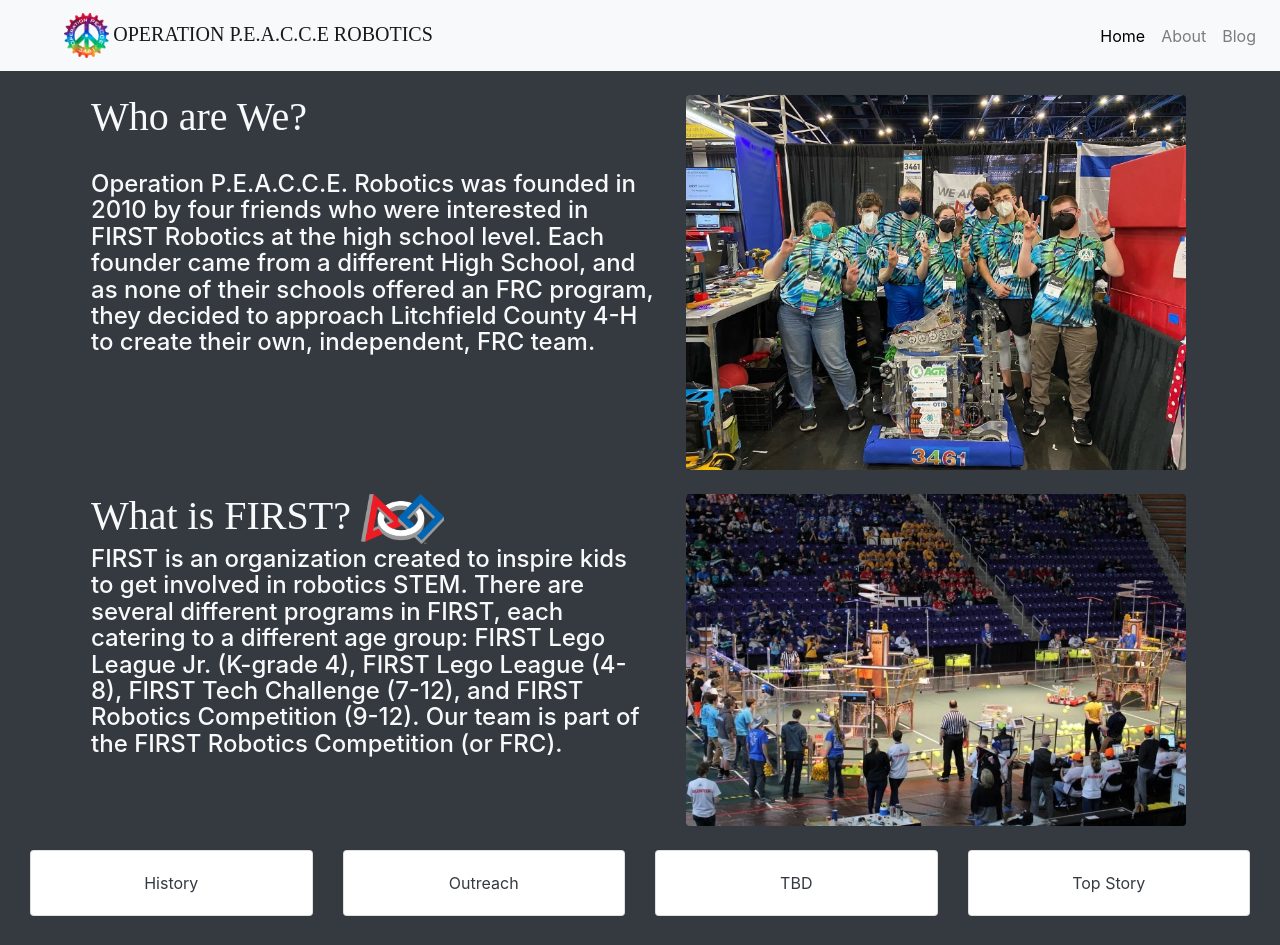
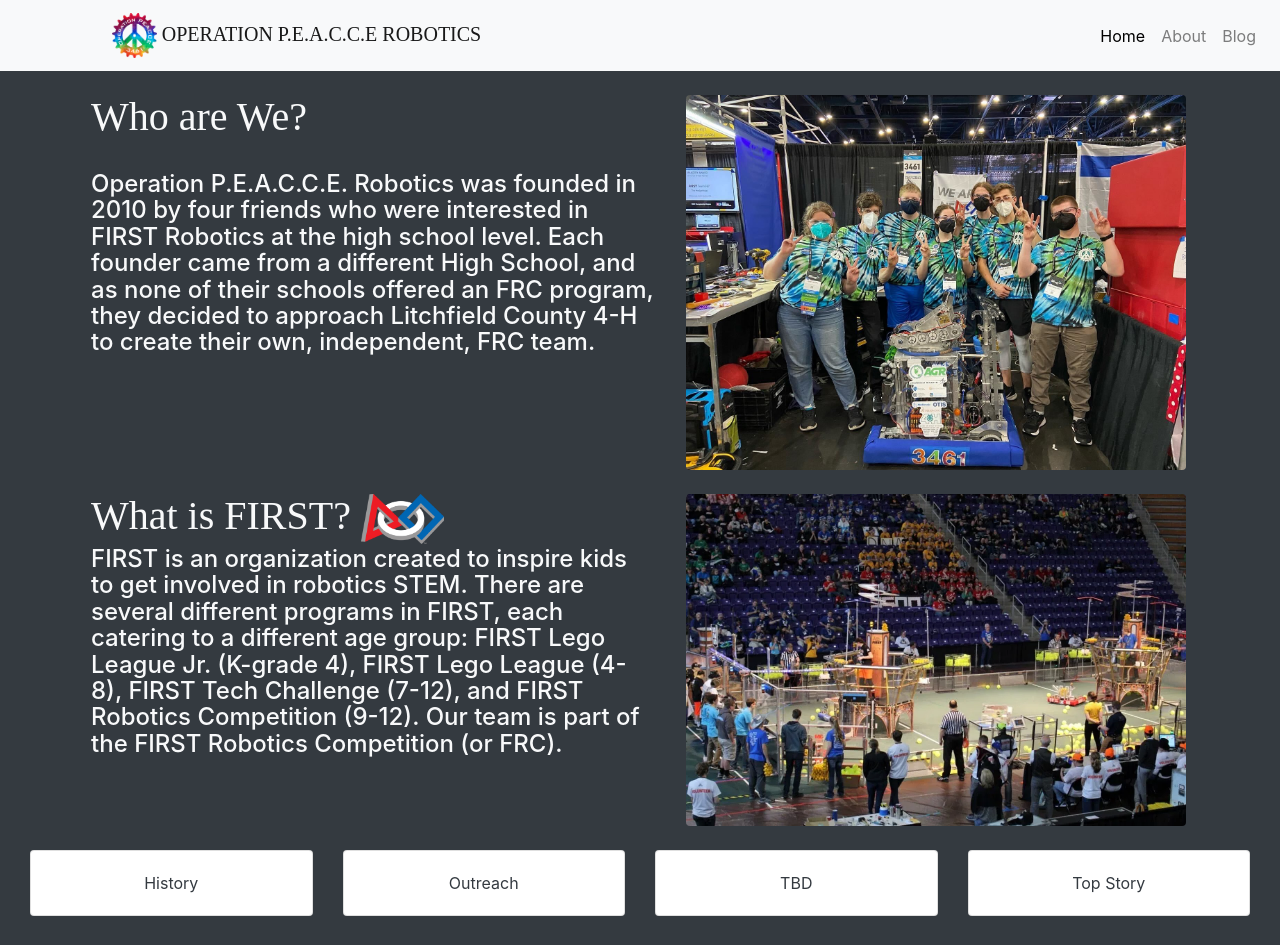
Before and after one commit to Operation-P-E-A-C-C-E-Robotics/Operation-P-E-A-C-C-E-Robotics.github.io, a Jekyll site: the page built from index.html, in a window 1280 px wide and 1289 px high. Shown: the top 945 px of the window. Built offline with Jekyll 4.4.1, drawn with Linux system fonts in a browser that asks for light colours; nearby versions of some CDN libraries.

Commit message:
something new

```diff
--- a/_includes/navigation.html
+++ b/_includes/navigation.html
@@ -5,7 +5,7 @@
     </button>
 
     <div class="navbar-brand">
-      <a class="pl-xl-5"><img src="../assets/images/PeacceLogoTieDyeWhiteText.svg" style="width:45px; height:45px;"><h class="text-lg-center  navbar-brand" style="padding-left: 1%; font-family: 'BankGothic';">OPERATION P.E.A.C.C.E ROBOTICS</h></a>
+      <a class="pl-md-5 ml-md-5"><img src="../assets/images/PeacceLogoTieDyeWhiteText.svg" style="width:45px; height:45px;"><h class="text-lg-center  navbar-brand" style="padding-left: 1%; font-family: 'BankGothic';">OPERATION P.E.A.C.C.E ROBOTICS</h></a>
     </div>
 
     <div class="collapse navbar-collapse justify-content-end" id="collapsibleNavbar">
```
